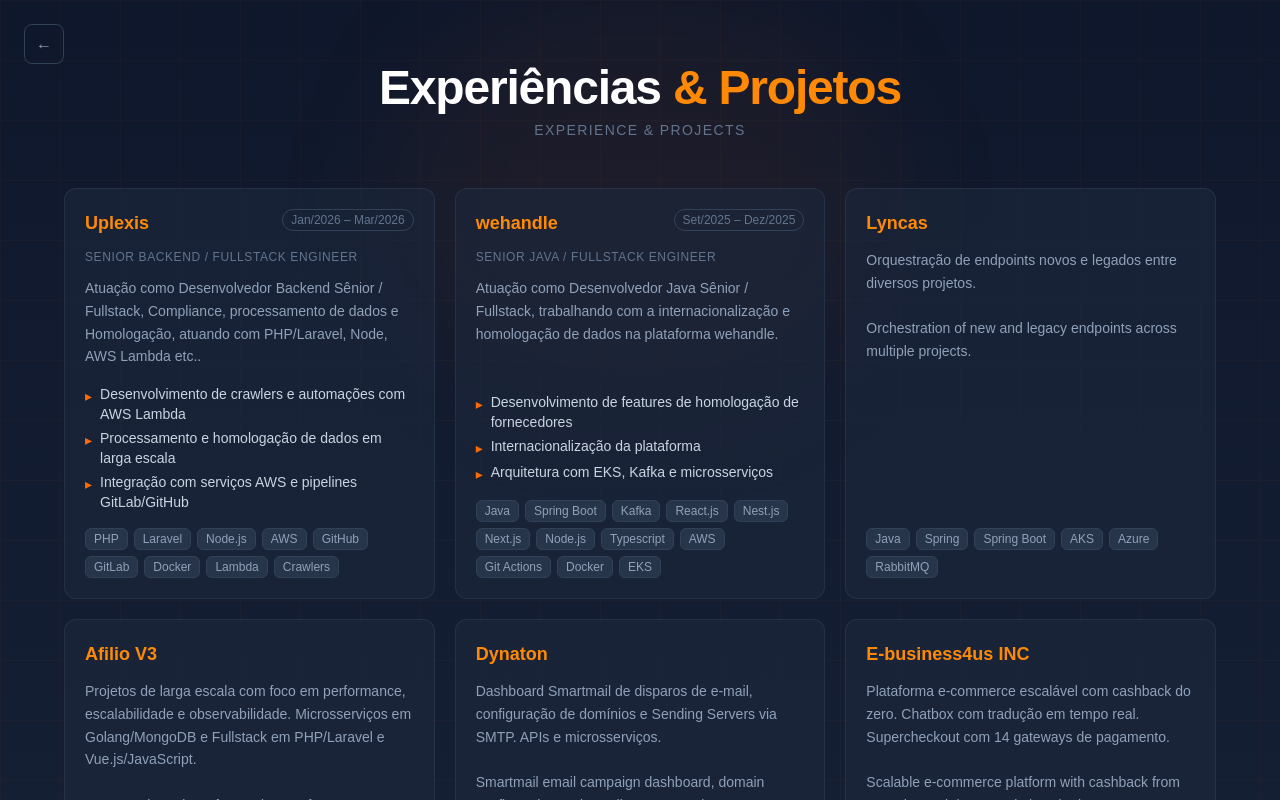
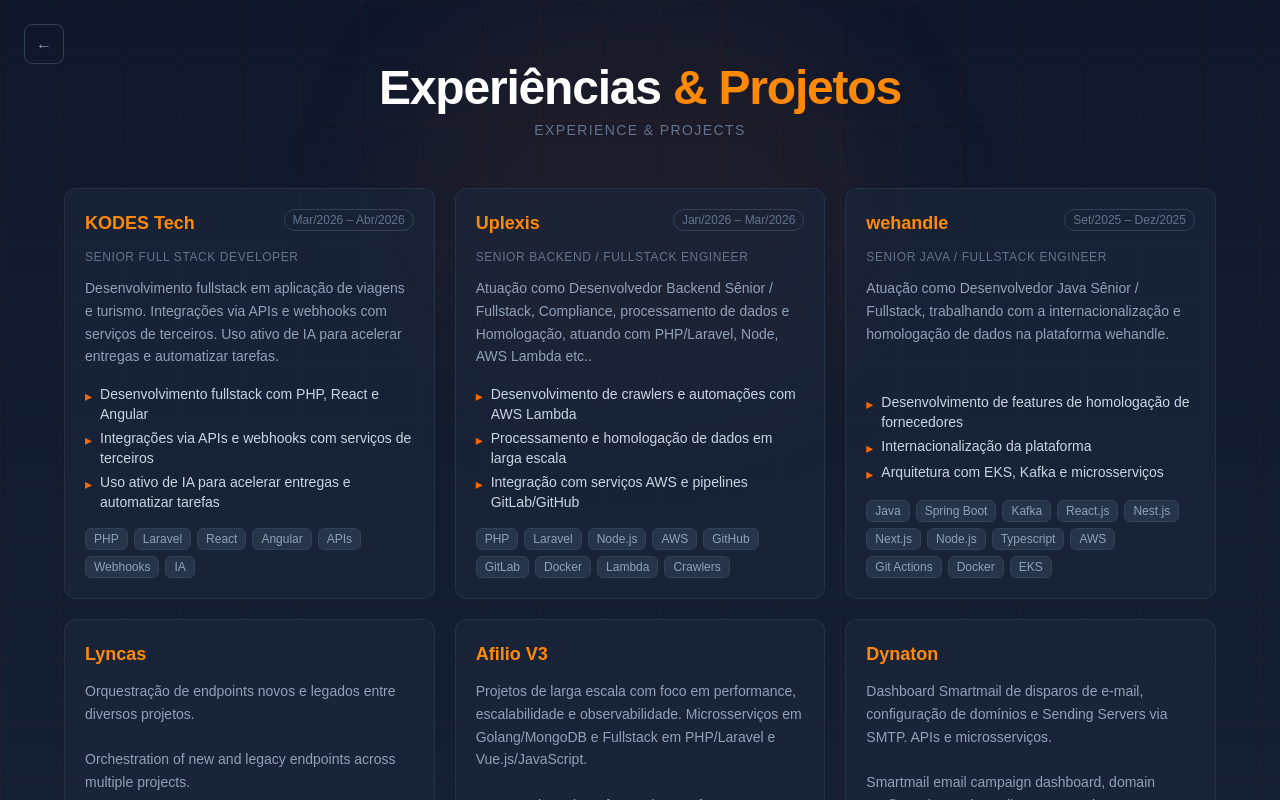
Before and after one commit to carlosmarques00/portfolio-carlos, a Next.js app: page /projects in a window 1280 px wide. Shown: the top 800 px of the page. Built offline with nearby package versions, Linux system fonts and the light colour scheme.

Commit message:
Add KODES Tech project details to projects list
Added a new project entry for KODES Tech with detailed information.

```diff
--- a/src/app/projects/page.tsx
+++ b/src/app/projects/page.tsx
@@ -4,6 +4,19 @@
 import Link from "next/link";
 
 const projects = [
+    {
+        id: "kodes",
+        title: "KODES Tech",
+        role: "Senior Full Stack Developer",
+        period: "Mar/2026 – Abr/2026",
+        description: "Desenvolvimento fullstack em aplicação de viagens e turismo. Integrações via APIs e webhooks com serviços de terceiros. Uso ativo de IA para acelerar entregas e automatizar tarefas.",
+        impact: [
+            "Desenvolvimento fullstack com PHP, React e Angular",
+            "Integrações via APIs e webhooks com serviços de terceiros",
+            "Uso ativo de IA para acelerar entregas e automatizar tarefas",
+        ],
+        tech: ["PHP", "Laravel", "React", "Angular", "APIs", "Webhooks", "IA"],
+    },
     {
         id: "uplexis",
         title: "Uplexis",
```
